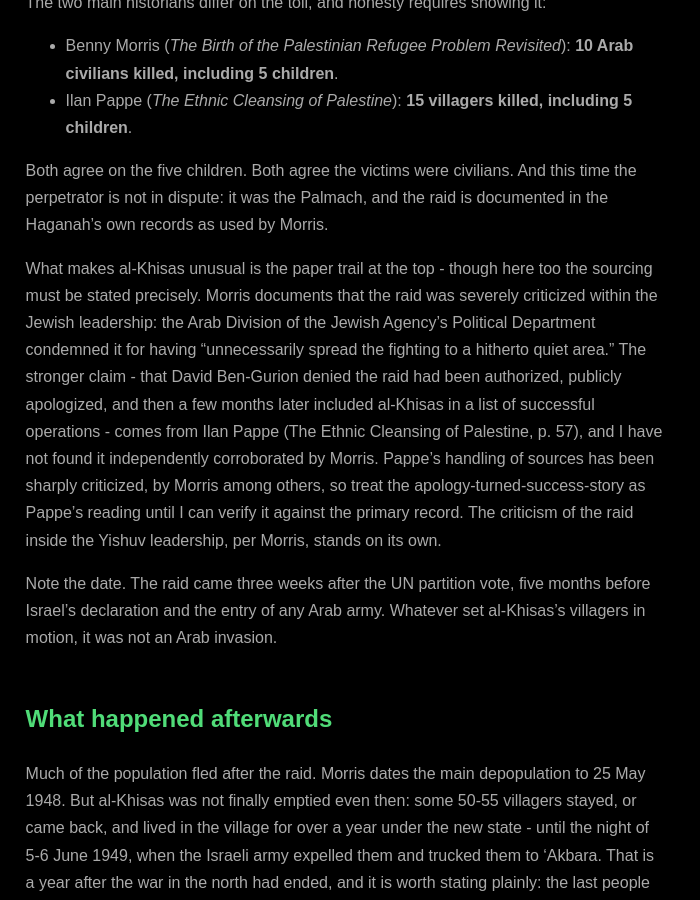
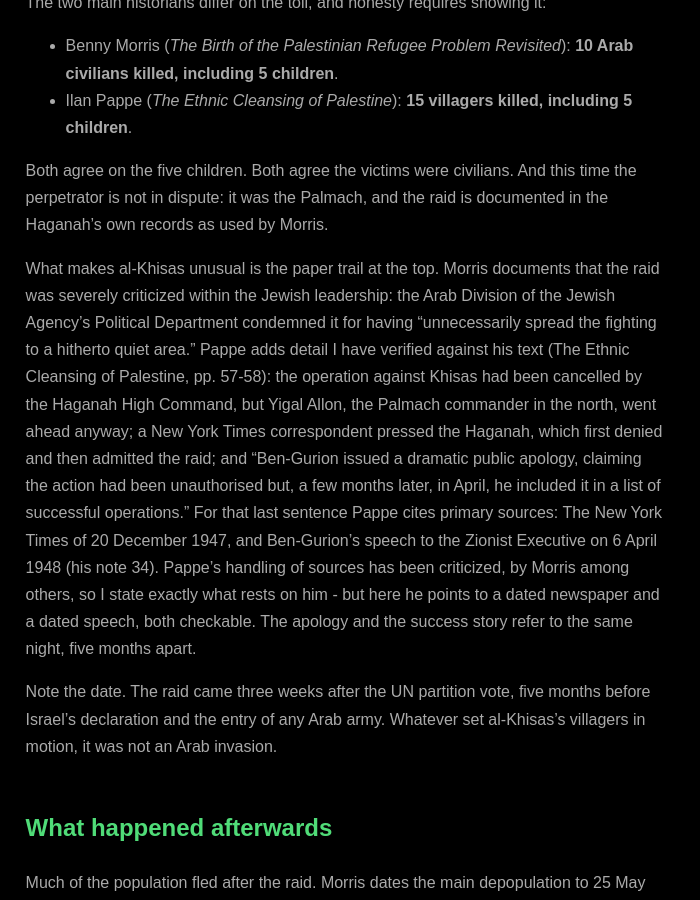
Before and after one commit to paven/paven.github.com, a Jekyll site: the page built from _posts/2026-07-11-al-khisas-december-1947.md, in a window 1280 px wide and 900 px high, scrolled down 968 px. Shown: the whole window, without its empty margins (0-700 px from the left). Built offline with Jekyll 4.4.1, drawn with Linux system fonts in a browser that asks for light colours.

Commit message:
Verify Ben-Gurion claim against Pappe pp. 57-58 and his primary citations (NYT 20 Dec 1947; Zionist Executive speech 6 Apr 1948)

```diff
--- a/_posts/2026-07-11-al-khisas-december-1947.md
+++ b/_posts/2026-07-11-al-khisas-december-1947.md
@@ -24,7 +24,7 @@ The two main historians differ on the toll, and honesty requires showing it:
 
 Both agree on the five children. Both agree the victims were civilians. And this time the perpetrator is not in dispute: it was the Palmach, and the raid is documented in the Haganah's own records as used by Morris.
 
-What makes al-Khisas unusual is the paper trail at the top - though here too the sourcing must be stated precisely. Morris documents that the raid was severely criticized within the Jewish leadership: the Arab Division of the Jewish Agency's Political Department condemned it for having "unnecessarily spread the fighting to a hitherto quiet area." The stronger claim - that David Ben-Gurion denied the raid had been authorized, publicly apologized, and then a few months later included al-Khisas in a list of successful operations - comes from Ilan Pappe (The Ethnic Cleansing of Palestine, p. 57), and I have not found it independently corroborated by Morris. Pappe's handling of sources has been sharply criticized, by Morris among others, so treat the apology-turned-success-story as Pappe's reading until I can verify it against the primary record. The criticism of the raid inside the Yishuv leadership, per Morris, stands on its own.
+What makes al-Khisas unusual is the paper trail at the top. Morris documents that the raid was severely criticized within the Jewish leadership: the Arab Division of the Jewish Agency's Political Department condemned it for having "unnecessarily spread the fighting to a hitherto quiet area." Pappe adds detail I have verified against his text (The Ethnic Cleansing of Palestine, pp. 57-58): the operation against Khisas had been cancelled by the Haganah High Command, but Yigal Allon, the Palmach commander in the north, went ahead anyway; a New York Times correspondent pressed the Haganah, which first denied and then admitted the raid; and "Ben-Gurion issued a dramatic public apology, claiming the action had been unauthorised but, a few months later, in April, he included it in a list of successful operations." For that last sentence Pappe cites primary sources: The New York Times of 20 December 1947, and Ben-Gurion's speech to the Zionist Executive on 6 April 1948 (his note 34). Pappe's handling of sources has been criticized, by Morris among others, so I state exactly what rests on him - but here he points to a dated newspaper and a dated speech, both checkable. The apology and the success story refer to the same night, five months apart.
 
 Note the date. The raid came three weeks after the UN partition vote, five months before Israel's declaration and the entry of any Arab army. Whatever set al-Khisas's villagers in motion, it was not an Arab invasion.
 
```
